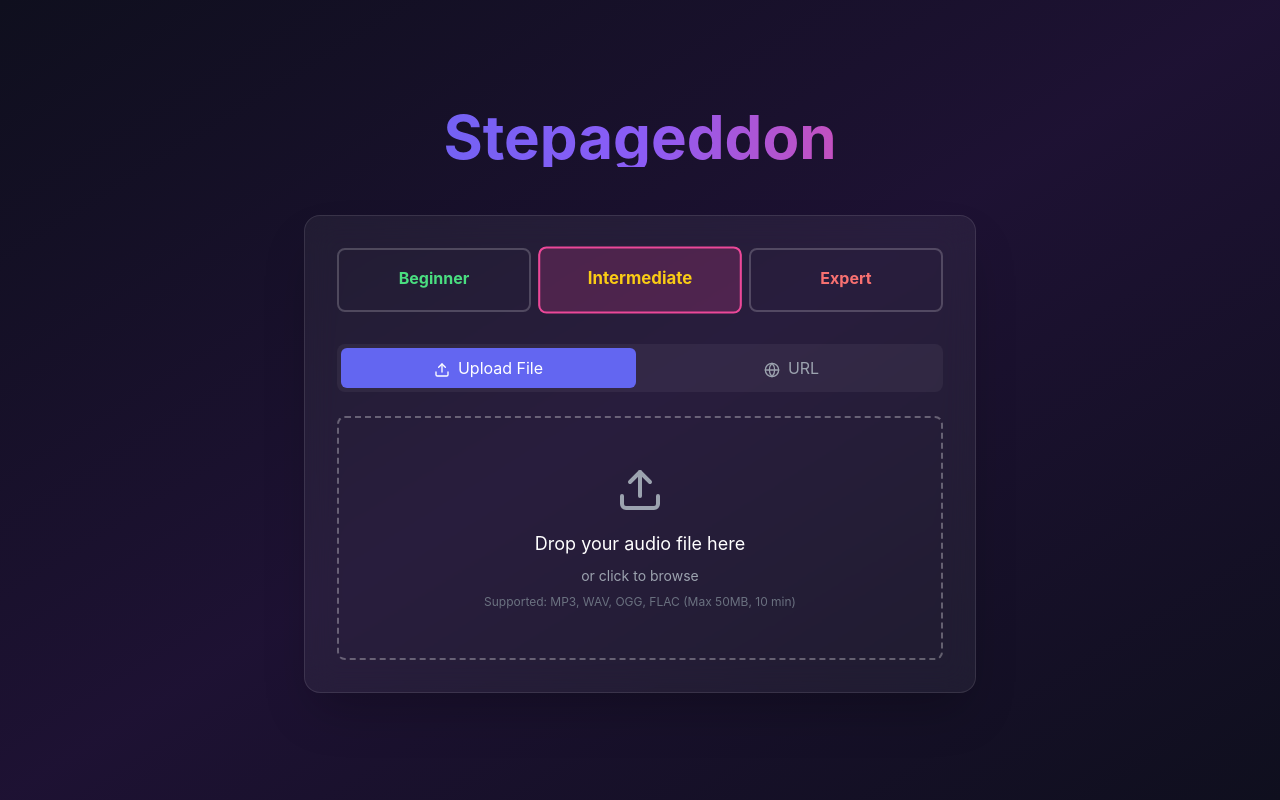
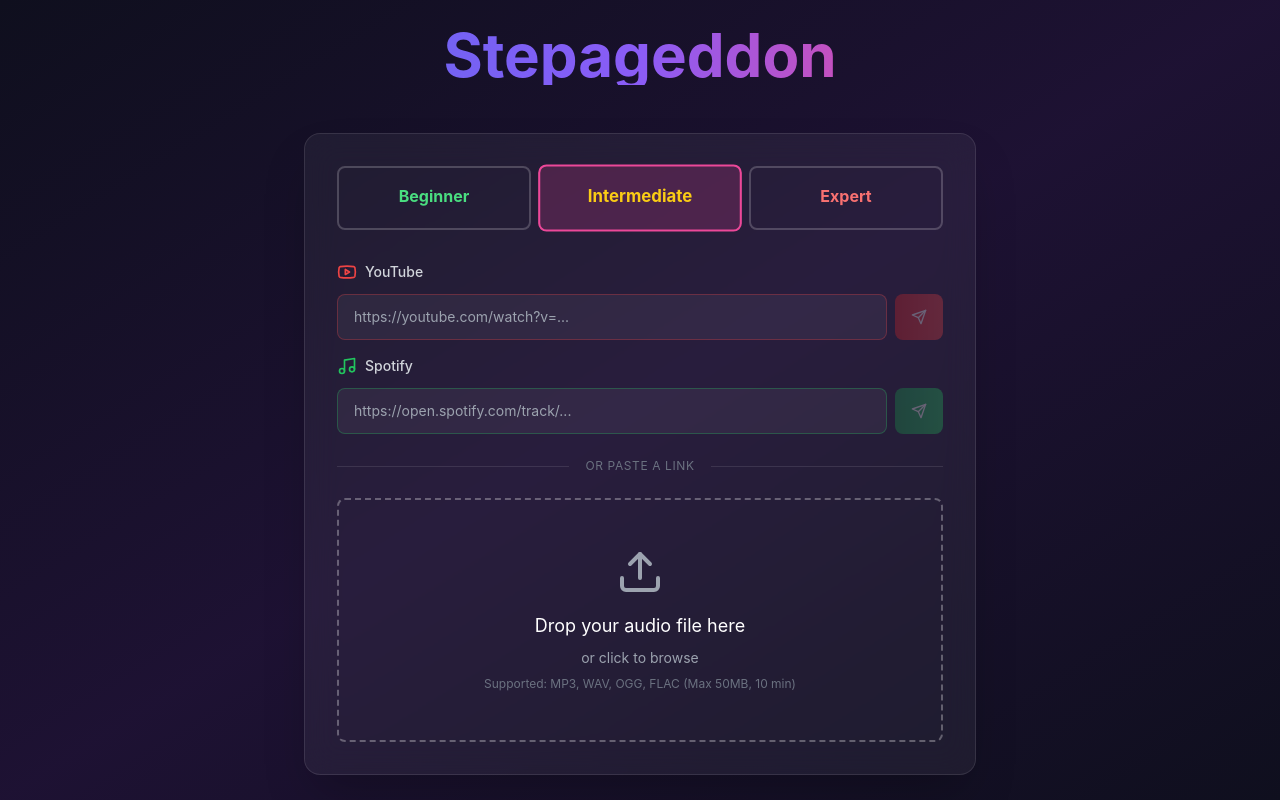
Before and after one commit to Scrumpus/stepageddon, a React (Vite) app in the folder frontend/: page / in a window 1280 px wide. Built offline with nearby package versions, Linux system fonts and the light colour scheme; no server answers.

Commit message:
upload menu screen

```diff
--- a/frontend/src/features/menu/components/MenuScreen.tsx
+++ b/frontend/src/features/menu/components/MenuScreen.tsx
@@ -2,19 +2,15 @@
  * Main menu screen
  */
 
-import { useState } from 'react';
-import { Upload, Globe } from 'lucide-react';
 import { useApp } from '@/app/providers/AppProvider';
 import { useStepGeneration } from '../hooks';
 import DifficultySelector from './DifficultySelector';
 import FileUploader from './FileUploader';
 import UrlInput from './UrlInput';
-import type { UploadMethod } from '../types/menu.types';
 
 function MenuScreen() {
   const { difficulty, setDifficulty } = useApp();
   const { handleFileUpload, handleUrlSubmit } = useStepGeneration();
-  const [uploadMethod, setUploadMethod] = useState<UploadMethod>('file');
 
   return (
     <div className="min-h-screen flex items-center justify-center p-4">
@@ -34,40 +30,24 @@
             onDifficultyChange={setDifficulty}
           />
 
-          {/* Upload Method Toggle */}
-          <div className="mb-6">
-            <div className="flex gap-2 bg-white/5 p-1 rounded-lg">
-              <button
-                onClick={() => setUploadMethod('file')}
-                className={`flex-1 py-2 px-4 rounded-md transition-all ${
-                  uploadMethod === 'file'
-                    ? 'bg-game-primary text-white'
-                    : 'text-gray-400 hover:text-white'
-                }`}
-              >
-                <Upload className="w-4 h-4 inline mr-2" />
-                Upload File
-              </button>
-              <button
-                onClick={() => setUploadMethod('url')}
-                className={`flex-1 py-2 px-4 rounded-md transition-all ${
-                  uploadMethod === 'url'
-                    ? 'bg-game-primary text-white'
-                    : 'text-gray-400 hover:text-white'
-                }`}
-              >
-                <Globe className="w-4 h-4 inline mr-2" />
-                URL
-              </button>
+          {/* Song Sources */}
+          <div className="space-y-6">
+            {/* URL Sources */}
+            <div className="space-y-4">
+              <UrlInput source="youtube" onUrlSubmit={handleUrlSubmit} />
+              <UrlInput source="spotify" onUrlSubmit={handleUrlSubmit} />
             </div>
+
+            {/* Divider */}
+            <div className="flex items-center gap-4">
+              <div className="flex-1 border-t border-white/10" />
+              <span className="text-xs text-gray-500 uppercase tracking-wider">or paste a link</span>
+              <div className="flex-1 border-t border-white/10" />
+            </div>
+
+            {/* File Upload */}
+            <FileUploader onFileSelect={handleFileUpload} />
           </div>
-
-          {/* File Upload or URL Input */}
-          {uploadMethod === 'file' ? (
-            <FileUploader onFileSelect={handleFileUpload} />
-          ) : (
-            <UrlInput onUrlSubmit={handleUrlSubmit} />
-          )}
         </div>
       </div>
     </div>
--- a/frontend/src/features/menu/components/UrlInput.tsx
+++ b/frontend/src/features/menu/components/UrlInput.tsx
@@ -1,16 +1,45 @@
 /**
- * URL input component for YouTube/Spotify links
+ * URL input component for a specific audio source
  */
 
 import { useState } from 'react';
-import { Youtube, Music } from 'lucide-react';
+import { Youtube, Music, Send } from 'lucide-react';
+import type { AudioSource } from '../types/menu.types';
+
+const SOURCE_CONFIG = {
+  youtube: {
+    label: 'YouTube',
+    icon: Youtube,
+    iconColor: 'text-red-500',
+    placeholder: 'https://youtube.com/watch?v=...',
+    borderColor: 'border-red-500/30',
+    hoverBorder: 'hover:border-red-500/60',
+    focusBorder: 'focus:border-red-500',
+    buttonGradient: 'from-red-600 to-red-500',
+    buttonShadow: 'hover:shadow-red-500/30',
+  },
+  spotify: {
+    label: 'Spotify',
+    icon: Music,
+    iconColor: 'text-green-500',
+    placeholder: 'https://open.spotify.com/track/...',
+    borderColor: 'border-green-500/30',
+    hoverBorder: 'hover:border-green-500/60',
+    focusBorder: 'focus:border-green-500',
+    buttonGradient: 'from-green-600 to-green-500',
+    buttonShadow: 'hover:shadow-green-500/30',
+  },
+} as const;
 
 interface UrlInputProps {
+  source: Exclude<AudioSource, 'file'>;
   onUrlSubmit: (url: string) => void;
 }
 
-function UrlInput({ onUrlSubmit }: UrlInputProps) {
+function UrlInput({ source, onUrlSubmit }: UrlInputProps) {
   const [url, setUrl] = useState('');
+  const config = SOURCE_CONFIG[source];
+  const Icon = config.icon;
 
   const handleSubmit = (e: React.FormEvent) => {
     e.preventDefault();
@@ -21,41 +50,26 @@
 
   return (
     <form onSubmit={handleSubmit}>
-      <div className="space-y-4">
-        <div>
-          <label className="block text-sm font-medium mb-2">
-            Paste YouTube or Spotify URL
-          </label>
-          <div className="relative">
+      <div className="flex items-center gap-2 mb-3">
+        <Icon className={`w-5 h-5 ${config.iconColor}`} />
+        <span className="text-sm font-medium text-gray-300">{config.label}</span>
+      </div>
+      <div className="flex gap-2">
         <input
           type="url"
           value={url}
           onChange={(e) => setUrl(e.target.value)}
-              placeholder="https://youtube.com/watch?v=..."
-              className="w-full px-4 py-3 bg-white/5 border border-white/20 rounded-lg focus:outline-none focus:border-game-accent text-white"
+          placeholder={config.placeholder}
+          className={`flex-1 px-4 py-3 bg-white/5 border ${config.borderColor} rounded-lg focus:outline-none ${config.focusBorder} text-white text-sm`}
           required
         />
-          </div>
-        </div>
-
         <button
           type="submit"
           disabled={!url.trim()}
-          className="w-full py-3 bg-gradient-to-r from-game-primary to-game-accent rounded-lg font-semibold hover:shadow-lg hover:shadow-game-accent/50 transition-all disabled:opacity-50 disabled:cursor-not-allowed"
+          className={`px-4 py-3 bg-gradient-to-r ${config.buttonGradient} rounded-lg font-semibold hover:shadow-lg ${config.buttonShadow} transition-all disabled:opacity-30 disabled:cursor-not-allowed`}
         >
-          Generate Steps
+          <Send className="w-4 h-4" />
         </button>
-      </div>
-
-      <div className="mt-4 flex items-center gap-4 text-sm text-gray-400">
-        <div className="flex items-center gap-1">
-          <Youtube className="w-4 h-4 text-red-500" />
-          YouTube
-        </div>
-        <div className="flex items-center gap-1">
-          <Music className="w-4 h-4 text-green-500" />
-          Spotify
-        </div>
       </div>
     </form>
   );
--- a/frontend/src/features/menu/types/menu.types.ts
+++ b/frontend/src/features/menu/types/menu.types.ts
@@ -6,9 +6,9 @@
 import { Step } from '@/features/game/types/step.types';
 
 /**
- * Upload method selection
+ * Audio source type
  */
-export type UploadMethod = 'file' | 'url';
+export type AudioSource = 'file' | 'youtube' | 'spotify';
 
 /**
  * Difficulty information for display
```
Lines whose indentation alone changed are shown as unchanged.
